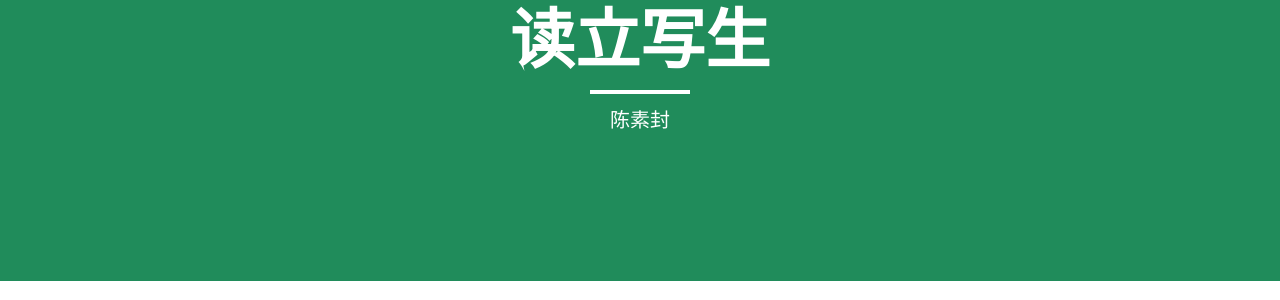
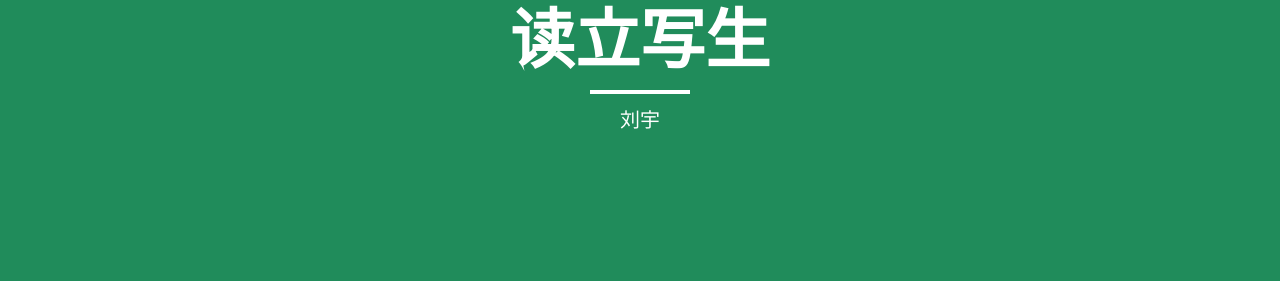
Before and after one commit to llluiop/llluiop.github.io, a Jekyll site: the page built from index.html, in a window 1280 px wide. Shown: the part 147-447 px from the top of the page. Built offline with Jekyll 4.4.1, drawn with Linux system fonts in a browser that asks for light colours; nearby versions of some CDN libraries; the list of posts is cut into pages by our own code.

Commit message:
change name

```diff
--- a/index.html
+++ b/index.html
@@ -1,6 +1,6 @@
 ---
 layout: page
-description: "陈素封"
+description: "刘宇"
 ---
 
 {% for post in paginator.posts %}
```
